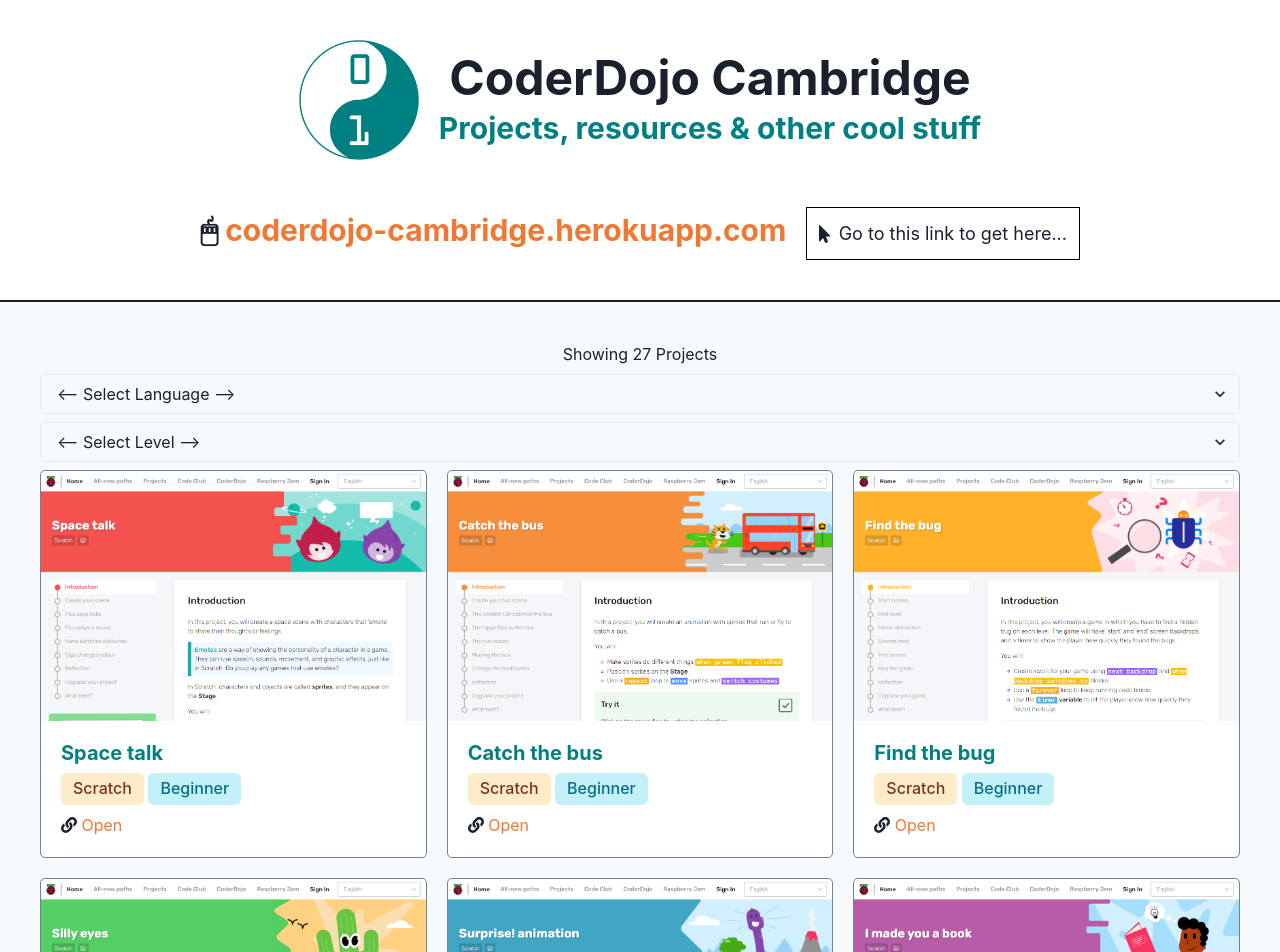
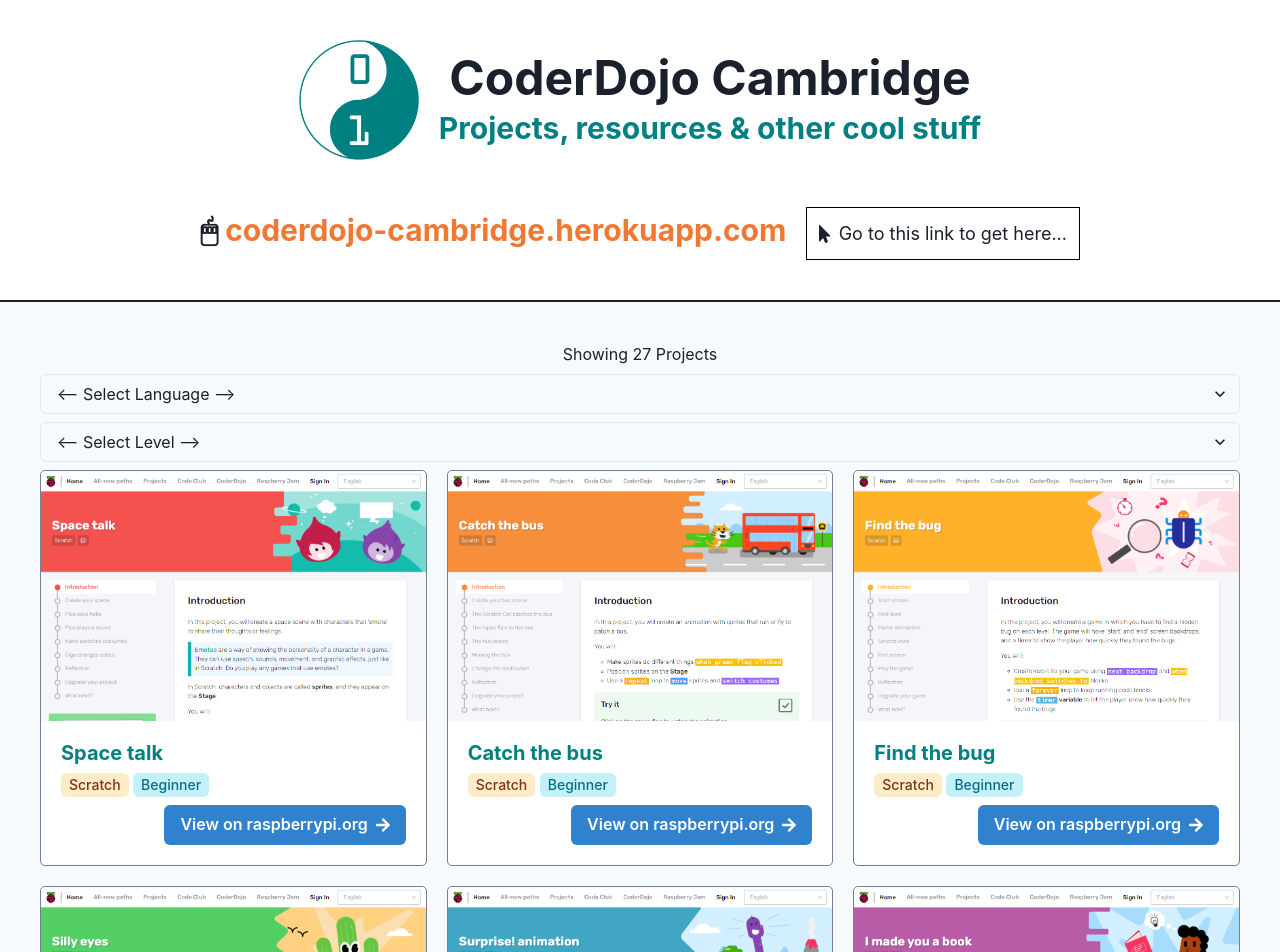
Before and after one commit to slugmandrew/coderdojo-cambridge, a React (Create React App) app: page / in a window 1280 px wide. Shown: the top 952 px of the page. Built offline with nearby package versions, Linux system fonts and the light colour scheme.

Commit message:
Restyle card slightly

```diff
--- a/src/components/LanguageTag.tsx
+++ b/src/components/LanguageTag.tsx
@@ -20,7 +20,7 @@
   }
   return (
     <>
-      <Tag size={'lg'} colorScheme={getColorScheme(language)}>
+      <Tag size={'md'} colorScheme={getColorScheme(language)}>
         {language}
       </Tag>
     </>
--- a/src/components/LevelTag.tsx
+++ b/src/components/LevelTag.tsx
@@ -16,7 +16,7 @@
   }
   return (
     <>
-      <Tag size={'lg'} colorScheme={getColorScheme(level)}>
+      <Tag size={'md'} colorScheme={getColorScheme(level)}>
         {level}
       </Tag>
     </>
--- a/src/components/ProjectCard.tsx
+++ b/src/components/ProjectCard.tsx
@@ -1,9 +1,9 @@
-import React, { FC } from 'react'
-import { Box, Heading, Image, Link } from '@chakra-ui/react'
+import { Box, Button, Flex, Heading, Image } from '@chakra-ui/react'
+import { faArrowRight } from '@fortawesome/free-solid-svg-icons'
 import { FontAwesomeIcon } from '@fortawesome/react-fontawesome'
-import { faLink } from '@fortawesome/free-solid-svg-icons'
 import { LanguageTag } from 'components/LanguageTag'
 import { LevelTag } from 'components/LevelTag'
+import React, { FC } from 'react'
 import { Project } from 'types/Project'
 
 export const ProjectCard: FC<Project> = ({ language, level, url, title, slug }) => (
@@ -18,12 +18,11 @@
       <Box my={2}>
         <LanguageTag language={language} /> <LevelTag level={level} />
       </Box>
-      <Box>
-        <FontAwesomeIcon icon={faLink} />{' '}
-        <Link href={url} target={'_blank'} color={'custom.orange'}>
-          Open
-        </Link>
-      </Box>
+      <Flex w={'full'} justifyContent={'end'}>
+        <Button colorScheme={'blue'} size={'md'} onClick={() => window.open(url, '_blank')} rightIcon={<FontAwesomeIcon icon={faArrowRight} />}>
+          View on raspberrypi.org
+        </Button>
+      </Flex>
     </Box>
   </Box>
 )
--- a/src/components/SiteLink.tsx
+++ b/src/components/SiteLink.tsx
@@ -1,11 +1,11 @@
 import { Heading, HStack, Link, Text } from '@chakra-ui/react'
+import { faMousePointer } from '@fortawesome/free-solid-svg-icons'
 import { FontAwesomeIcon } from '@fortawesome/react-fontawesome'
-import { faMousePointer } from '@fortawesome/free-solid-svg-icons'
 import React from 'react'
 
 export const SiteLink = () => {
   return (
-    <HStack spacing={5} wrap={'wrap'}>
+    <HStack w={'full'} spacing={5} wrap={'wrap'} justifyContent={'center'}>
       <Heading size={'lg'} paddingY={3}>
         🖱{' '}
         <Link color={'custom.orange'} size={'lg'} href={'https://coderdojo-cambridge.herokuapp.com/'}>
```
